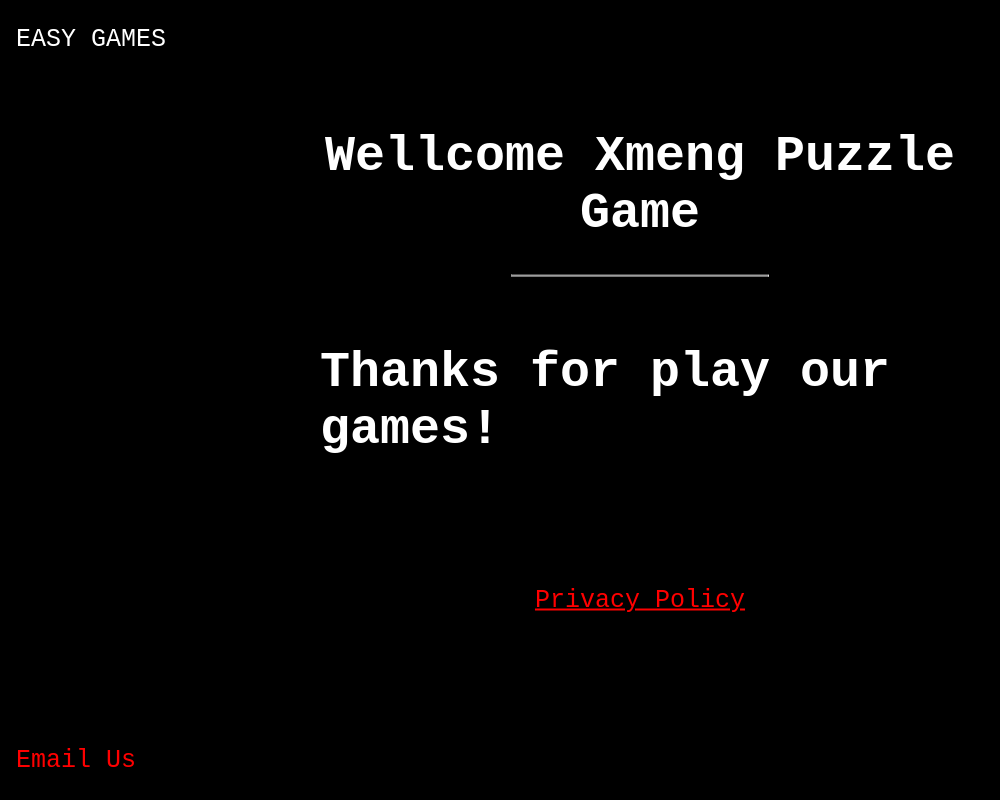
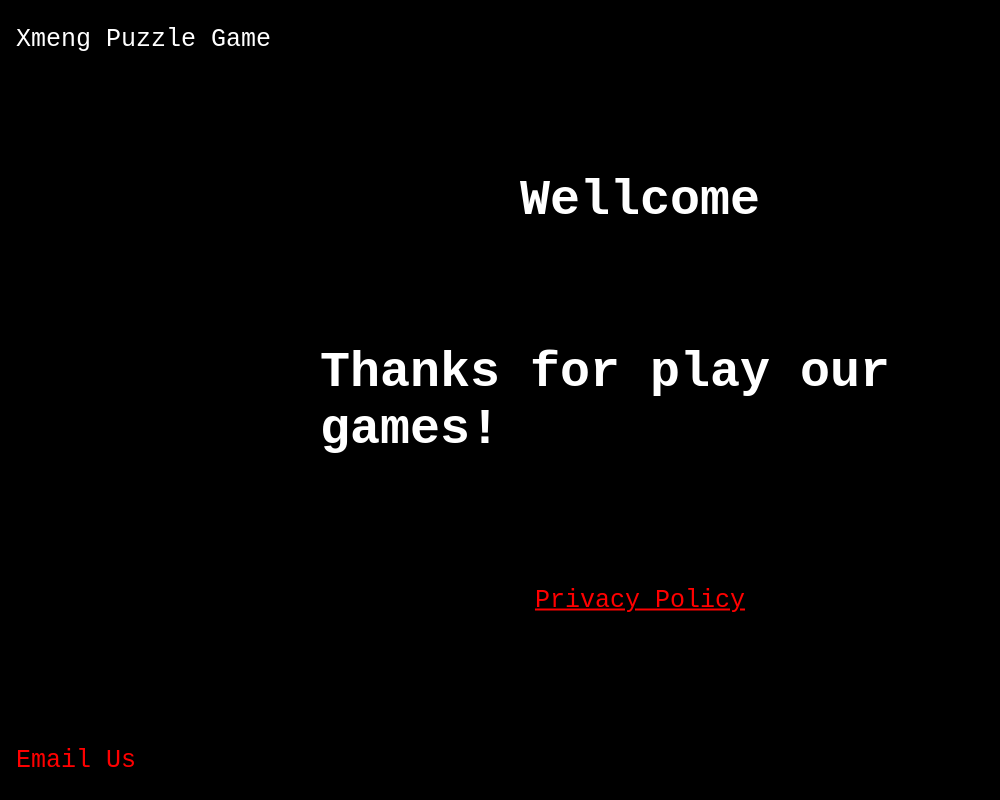
Before and after one commit to xmgame3203/xmgame3203.github.io, a plain HTML site: page index.html in a window 1280 px wide. Shown: the whole page, without its empty margins (0-1000 px from the left). Drawn offline with Linux system fonts and the light colour scheme.

Commit message:
Update index.html

```diff
--- a/index.html
+++ b/index.html
@@ -80,15 +80,15 @@ a:active {
 
 <div class="bgimg">
   <div class="topleft">
-    <p>EASY GAMES</p>
+    <p>Xmeng Puzzle Game</p>
   </div>
   <div class="middleUP">
-    <h1>Wellcome Xmeng Puzzle Game</h1>
-    <hr>
+    <h1>Wellcome</h1>
     <p id="demo" style="font-size:30px"></p>
   </div>
   <div class="middle">
     <h1>Thanks for play our games! </h1>
+    <p id="demo" style="font-size:15px"></p>
   </div>
   <div class="middleDown">
     <p><a href="https://yiqing521125.github.io/" >Privacy Policy</a>  </p>
```
